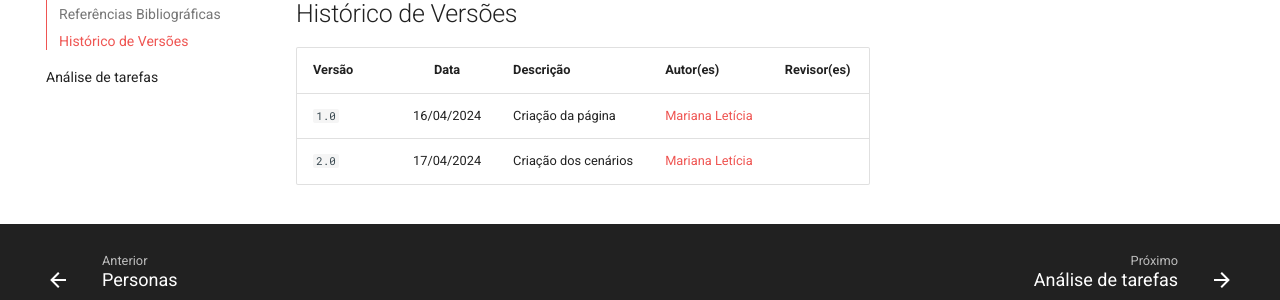
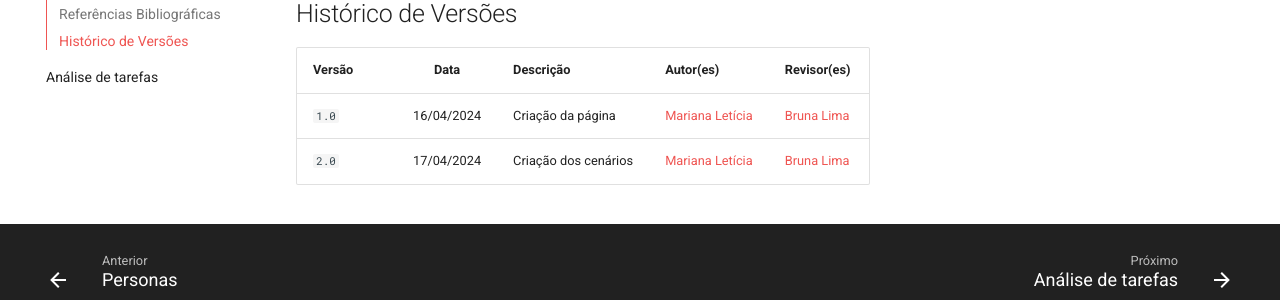
Before and after one commit to Interacao-Humano-Computador/2024.1-CBMERJ, an MkDocs documentation site: the page built from docs/analise_requisitos/cenarios.md, in a window 1280 px wide and 900 px high, scrolled down 2682 px. Shown: the part 519-819 px from the top of the window. Built offline with MkDocs 1.6.1 and Material for MkDocs 9.7.7, drawn with Linux system fonts in a browser that asks for light colours; comment, search, counter and statistics services are not loaded.

Commit message:
revisão do artefato

```diff
--- a/docs/analise_requisitos/cenarios.md
+++ b/docs/analise_requisitos/cenarios.md
@@ -89,5 +89,5 @@ contextuais, de uma situação de uso da aplicação, envolvendo usuários, proc
 
 | Versão |    Data    | Descrição                                 | Autor(es)                                       | Revisor(es)                                    |
 | ------ | :--------: | ----------------------------------------- | ----------------------------------------------- | ---------------------------------------------- |
-| `1.0`   | 16/04/2024 | Criação da página                         | [Mariana Letícia](https://github.com/Marianannn) |          |
-| `2.0`   | 17/04/2024 | Criação dos cenários                      | [Mariana Letícia](https://github.com/Marianannn) |          |
+| `1.0`   | 16/04/2024 | Criação da página                         | [Mariana Letícia](https://github.com/Marianannn) |    [Bruna Lima](https://github.com/libruna)       |
+| `2.0`   | 17/04/2024 | Criação dos cenários                      | [Mariana Letícia](https://github.com/Marianannn) |     [Bruna Lima](https://github.com/libruna)      |
```
